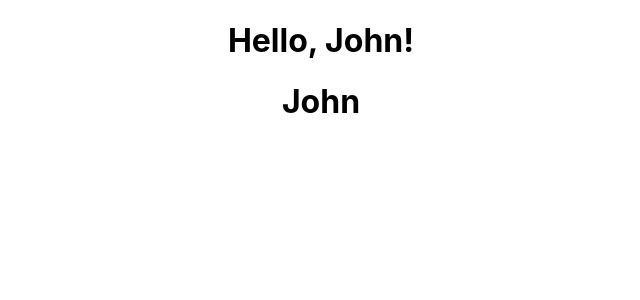
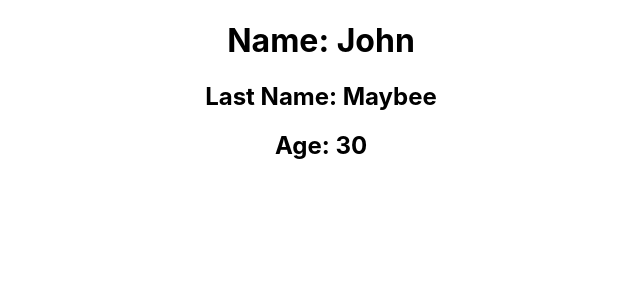
Before and after one commit to john-maybee/movie-list-react, a React (Create React App) app: page / in a window 1280 px wide. Shown: the top 300 px of the page, without its empty margins (319-959 px from the left). Built offline with nearby package versions, Linux system fonts and the light colour scheme.

Commit message:
called a function within the app in order to display a react element. also installed a devDependency that corrected an error

```diff
--- a/package.json
+++ b/package.json
@@ -2,6 +2,9 @@
   "name": "movie-list-react",
   "version": "0.1.0",
   "private": true,
+  "devDependencies": {
+    "@babel/plugin-proposal-private-property-in-object":"^7.21.11"
+  },
   "dependencies": {
     "@testing-library/jest-dom": "^5.17.0",
     "@testing-library/react": "^13.4.0",
--- a/src/App.js
+++ b/src/App.js
@@ -1,21 +1,20 @@
 import './App.css';
 
+const Person = () => {
+  return (
+    <>
+      <h1>Name: John</h1>
+      <h2>Last Name: Maybee</h2>
+      <h2>Age: 30</h2>
+    </>
+  )
+}
+
 const App = () => {
-  const name = 'John';
 
   return (
     <div className="App">
-      <h1>Hello, {name}!</h1>
-      {name ? (
-        <>
-          <h1>{name}</h1>
-        </>
-      ): (
-        <>
-          <h1>test</h1>
-          <h2>There is no name</h2>
-        </>
-      )}
+      <Person />
     </div>
   );
 }
```
Also changed, not shown: 1 other file (tests, documents, lock files or other folders).
